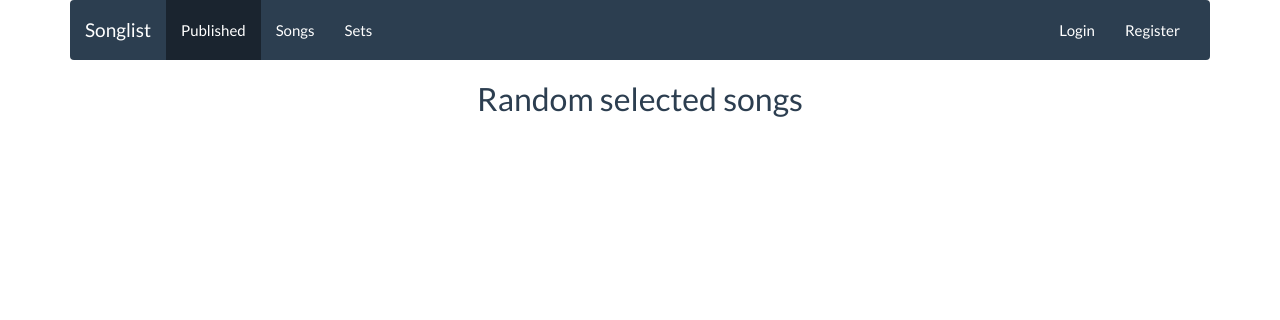
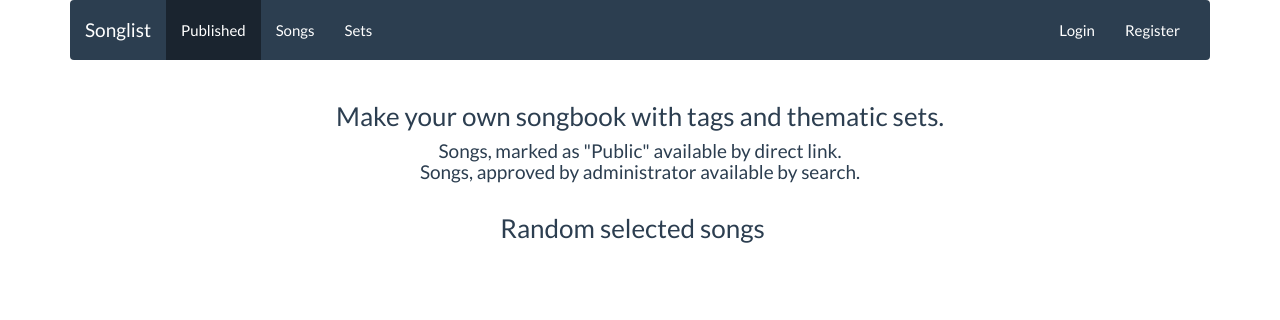
Before and after one commit to dstarod/songbook, a Django app: page / in a window 1280 px wide. Shown: the top 320 px of the page. Run offline with Django 3.2, Linux system fonts and the light colour scheme; data that the repository does not hold is empty; some libraries are stand-ins or nearby versions; some web fonts are replaced.

Commit message:
Add some description

```diff
--- a/chords/templates/chords/published_list.html
+++ b/chords/templates/chords/published_list.html
@@ -2,9 +2,19 @@
 {% load i18n %}
 
 {% block content %}
-    <h2 class="text-center">{% trans 'Random selected songs' %}</h2>
+    <div class="col-md-offset-2 col-md-8">
+        <h3 class="text-center">
+            {% trans 'Make your own songbook with tags and thematic sets.' %}
+        </h3>
+        <h4 class="text-center">
+            {% trans 'Songs, marked as "Public" available by direct link.' %}
+            <br>
+            {% trans 'Songs, approved by administrator available by search.' %}
+        </h4>
+    </div>
 
     <div class="list-group col-md-offset-2 col-md-8">
+        <h3 class="text-center">{% trans 'Random selected songs' %}</h3>
         {% for song in songs %}
             <a class="list-group-item" href="{% url 'songs:song' pk=song.id %}">
                 {{ song.title }}
```
Also changed, not shown: chords/locale/ru/LC_MESSAGES/django.po, 1 other file.
